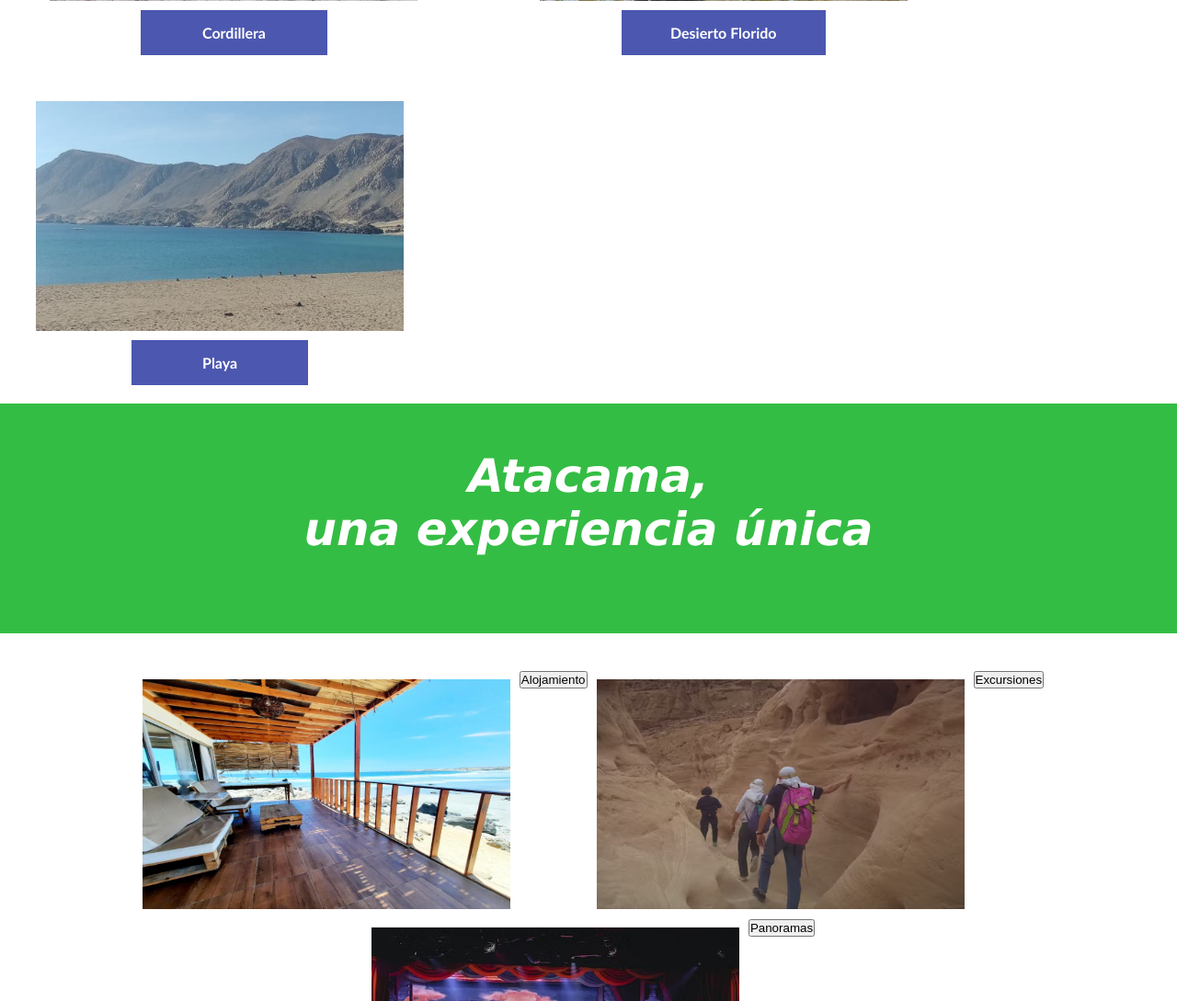
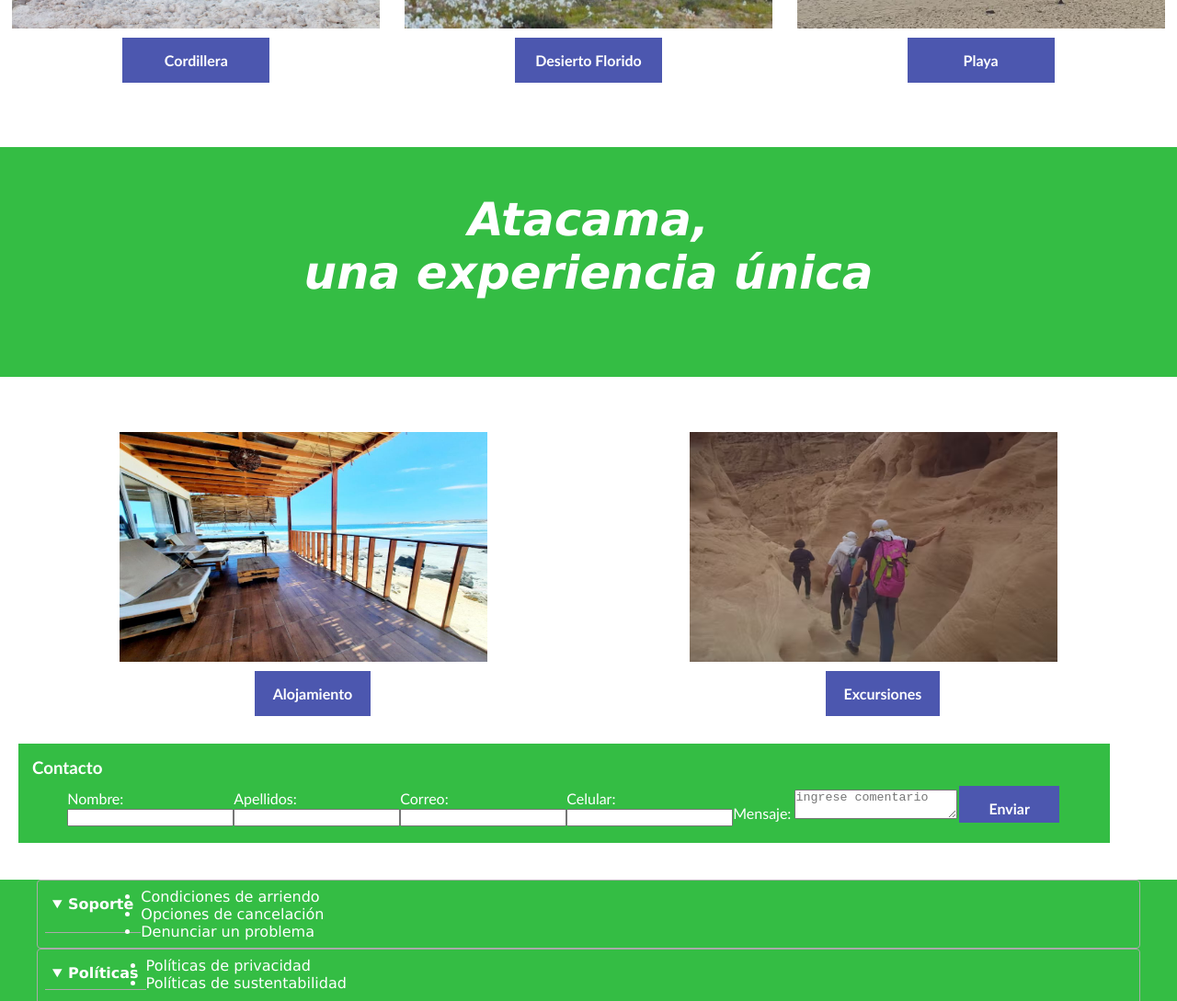
Before and after one commit to cevictoria13/Proyecto-landing, a plain HTML site: page index.html in a window 1280 px wide. Shown: the part 1390-2479 px from the top of the page at 92% size. Drawn offline with nearby package versions, Linux system fonts and the light colour scheme.

Commit message:
modificación caja de contacto. se agregó en aside.

```diff
--- a/index.html
+++ b/index.html
@@ -7,6 +7,9 @@
     <link rel="stylesheet" href="style.css">
     <link rel="stylesheet"
         href="https://fonts.googleapis.com/css2?family=Material+Symbols+Outlined:opsz,wght,FILL,GRAD@20..48,100..700,0..1,-50..200" />
+    <link rel="stylesheet" href="https://cdnjs.cloudflare.com/ajax/libs/font-awesome/6.4.0/css/all.min.css"
+        integrity="sha512-iecdLmaskl7CVkqkXNQ/ZH/XLlvWZOJyj7Yy7tcenmpD1ypASozpmT/E0iPtmFIB46ZmdtAc9eNBvH0H/ZpiBw=="
+        crossorigin="anonymous" referrerpolicy="no-referrer" />
 
 
     <title>Destiny Atacama</title>
@@ -86,27 +89,18 @@
         <div class="contenedor-servicios">
             <div class="servicios">
                 <img src="./images/cabaña-atacama-playa-2.jpg" alt="">
-                <div class="texto"><button class="button-test">Alojamiento</button></div>
+                <div class="texto"><button class="button-serv">Alojamiento</button></div>
             </div>
 
             <div class="servicios">
                 <img src="./images/excursiones-atacama.avif" alt="">
-                <div class="texto"><button class="button-test">Excursiones</button></div>
+                <div class="texto"><button class="button-serv">Excursiones</button></div>
             </div>
 
-            <div class="servicios">
-                <img src="./images/panoramas-atacama.avif" alt="">
-                <div class="texto"><button class="button-test">Panoramas</button></div>
-            </div>
-
-        </div>
-    </aside>
-
-    <footer>
-        <div>
             <div class="form">
                 <form action="/formulario" method="">
                     <h3>Contacto</h3>
+
                 <div id="Nombre">
                     <label for="fname">Nombre:</label><br>
                     <input type="text" id="fname" name="fname">
@@ -132,11 +126,16 @@
                     <textarea id="comentario" placeholder="ingrese comentario" name="comentario"></textarea>
                     <br>
                 </div>
+
                 <div>
                     <button class="button-form">Enviar</button> <br>
                 </div>
                 </form>
+            </div>
+        </div>
+    </aside>
 
+    <footer>
             <div class="detalles">
                 <details open>
                     <summary>Soporte</summary>
@@ -155,35 +154,22 @@
                     </ul>
                 </details>
             </div>
-            </div>
+
         </div>
 
 
         <div class="footer-down">
-            <div>
-                <ul>
-                    <li>Condiciones de arriendo</li>
-                    <li>Opciones de cancelación</li>
-                    <li>Denunciar un problema</li>
-                </ul>
-            </div>
+            <div class="footer-icon">
 
-            <div class="footer-icon">
-                <ul class="icon">
-                    <li>
-                        <a href="./assets/png-transparent-computer-icons-facebook-logo-facebook-logo-fine-art-thumbnail.png" target="_blank"></a>
-                    </li>
+                <a href="#"> <i class="fa-brands fa-facebook" style="color: #ffffff;"></i> </a>
 
-                </ul>
+                <a href="#"> <i class="fa-brands fa-instagram" style="color: #ffffff;"></i> </a>
 
             </div>
-
-
+            <div>
 
             </div>
-
-
-
+        </div>
 
 
     </footer>
--- a/style.css
+++ b/style.css
@@ -118,7 +118,7 @@ form{
 
 
 .button-banner{
-    background-color: #4c57af;
+  background-color: #4c57af;
   border: none;
   color: white;
   padding: 15px 32px;
@@ -131,38 +131,32 @@ form{
   font-family: 'Gill Sans', 'Gill Sans MT', Calibri, 'Trebuchet MS', sans-serif;
 }
 
+
    /*section*/
 
-
-
-.contenedor{
-    width: 100%;
-    display: flex;
-    flex-wrap: wrap;
-    padding: 40px 0;
-    justify-content: center;
-}
 
 .contenedor_cards{
     width: 100%;
     display: flex;
     flex-wrap: wrap;
     align-items: center;
+    padding: 40px 0;
 }
 
+.imagen-card{
+    display: flex;
+    flex-direction: column;
+    justify-content: center;
+    align-items: center;
+    padding: 20px 0;
+    margin: auto;
+}
 
 .contenedor_cards img{
     width: 400px;
     height: 250px;
-    margin: 10px;
-}
-
-.imagen-card{
-    display: flex;
-    flex-wrap: wrap;
-    justify-content: center;
-    padding: 20px 0;
-
+    margin: auto;
+    align-items: center;
 }
 
 
@@ -175,7 +169,7 @@ form{
   align-items: center;
   text-decoration: none;
   font-size: 16px;
-
+  margin: 10px;
   cursor: pointer;
   font-weight: bold;
   font-family: 'Gill Sans', 'Gill Sans MT', Calibri, 'Trebuchet MS', sans-serif;
@@ -207,28 +201,46 @@ form{
 
 
 .contenedor-servicios{
-    justify-content: center;
+    align-items: center;
     display: flex;
     flex-wrap: wrap;
     padding: 40px 20px;
+    width: 100%;
 
 }
 
 .servicios{
-    width: auto;
     display: flex;
     flex-wrap: wrap;
     justify-content: center;
-
+   flex-direction: column;
+   padding: 20px 0;
+   align-items: center;
+   margin: auto;
 }
 
 .servicios img{
     width: 400px;
     height: 250px;
-    margin: 10px;
+    margin: auto;
+    align-items: center;
 }
 
-
+.button-serv{
+    background-color: #4c57af;
+    border: none;
+    color: white;
+    display: inline-block;
+    padding: 15px 10px;
+    align-items: center;
+    text-decoration: none;
+    font-size: 16px;
+    margin: 10px;
+    cursor: pointer;
+    font-weight: bold;
+    font-family: 'Gill Sans', 'Gill Sans MT', Calibri, 'Trebuchet MS', sans-serif;
+    width: 100%;
+  }
 
 h3{
     font-family: 'Gill Sans', 'Gill Sans MT', Calibri, 'Trebuchet MS', sans-serif;
@@ -243,11 +255,12 @@ h3{
 
 form{
  padding: 10px 15px;
+ background-color: rgb(52, 189, 68);
 }
 
-.form{
-  width  : 40%;
-  height : auto;
+.form-contact{
+  width  : 400%;
+  height : 400px;
   padding: 10px 25px;
   box-sizing: border-box;
   position: relative;
@@ -255,6 +268,7 @@ form{
   grid-gap : 20px;
   grid-template-columns : repeat(2, 1fr);
   grid-template-rows    : 10em 1em 1em 1em;
+  background-color: rgb(52, 189, 68);
 }
 
 .button-form{
@@ -271,22 +285,23 @@ form{
   font-weight: bold;
   font-family: 'Gill Sans', 'Gill Sans MT', Calibri, 'Trebuchet MS', sans-serif;
   height: 40px;
+
 }
 
 
 #Nombre{
     color: #fff;
-    padding: 8px 0;
+    margin: 8px 0;
 }
 
 #Apellido{
     color: #fff;
-    padding: 8px 0;
+    margin: 8px 0;
 }
 
 #correo{
     color: #fff;
-    padding: 8px 0;
+    margin: 8px 0;
 }
 
 #celular{
@@ -297,8 +312,6 @@ form{
 #mensaje{
     color: #fff;
     margin: 8px 0;
-    display: flex;
-    align-items: center;
 }
 
 details {
@@ -331,7 +344,7 @@ details[open] summary {
     margin-bottom: 0.5em;
 }
 
-/*comen*/
+/*footer*/
 
 footer {
     display: flex;
@@ -340,3 +353,20 @@ footer {
     height: 400px;
     background-color: rgb(52, 189, 68);
 }
+
+
+
+
+/*responsive*/
+
+@media screen and (max-width:750px){
+    .contenedor-banner img{
+        width: 550px;
+    }
+}
+
+@media screen and (max-width:750px){
+    .contenedor-banner img{
+        width: 350px;
+    }
+}
```
Lines whose indentation alone changed are shown as unchanged.
